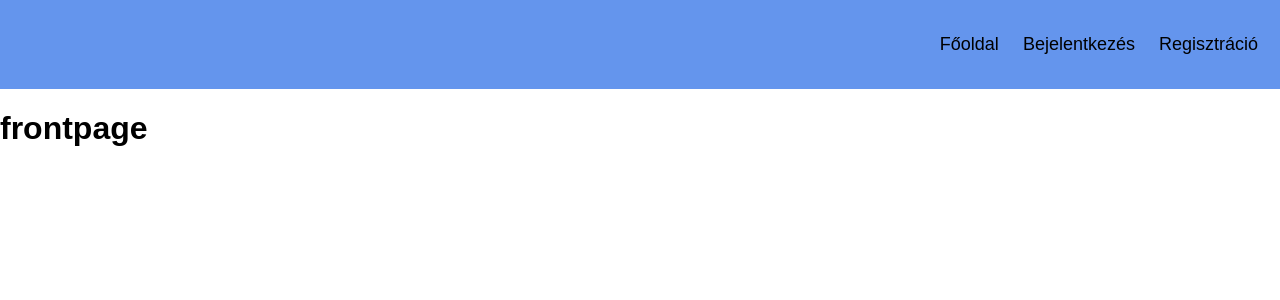
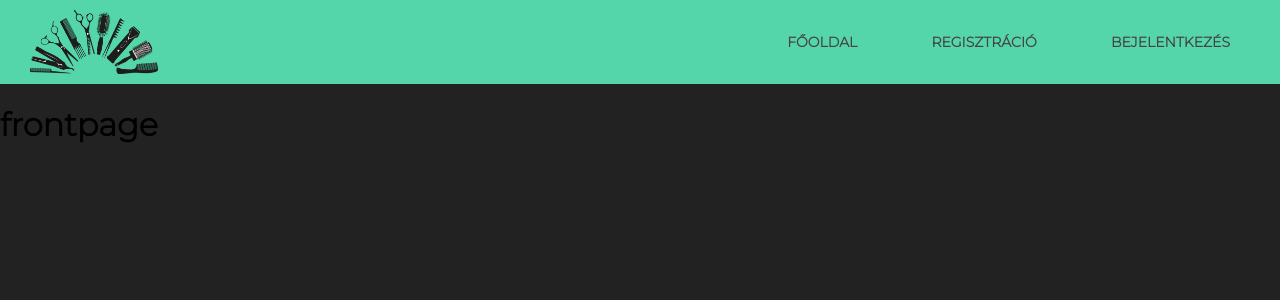
Before and after one commit to Dominikcos7/Online-appointment-booking-site, a PHP site: page / in a window 1280 px wide. Shown: the top 300 px of the page. Run offline with PHP 8.4, Linux system fonts and the light colour scheme.

Commit message:
made header and navbar
added logo to header, redone navbar and added animation to navbar

```diff
--- a/header.php
+++ b/header.php
@@ -8,21 +8,31 @@ session_start();
     <meta charset="UTF-8">
     <meta http-equiv="X-UA-Compatible" content="IE=edge">
     <meta name="viewport" content="width=device-width, initial-scale=1.0">
+    <style>@import url('https://fonts.googleapis.com/css2?family=Montserrat:wght@300&display=swap');</style>
     <link rel="stylesheet" href="style.css">
     <title>Főoldal</title>
 </head>
 <body>
-    <div class="header">
-        <div class="header-right">
-            <a href="index.php">Főoldal</a>
-            <?php
-                if(isset($_SESSION["usersEmail"])){
-                    echo'<a href="profile.php">Profil</a>';
-                    echo'<a href="includes/logout.inc.php">Kijelentkezés</a>';
-                }else{
-                    echo"<a href='login.php'>Bejelentkezés</a>";
-                    echo"<a href='register.php'>Regisztráció</a>";
-                }
-            ?>
+    <header>
+        <div class="container">
+            <img src="img/pngegg (1).png" class="logo">
+
+            <nav>
+                <ul>
+                    <li><a href="index.php">Főoldal</a></li>
+                    <li><?php
+                            if(isset($_SESSION["usersEmail"]))
+                            echo'<a href="profile.php">Profil</a>';
+                            else
+                            echo'<a href="register.php">Regisztráció</a>';
+                    ?></li>
+                    <li><?php
+                            if(isset($_SESSION["usersEmail"]))
+                            echo'<a href="includes/logout.inc.php">Kijelentkezés</a>';
+                            else
+                            echo'<a href="login.php">Bejelentkezés</a>';
+                    ?></li>
+                </ul>
+            </nav>
         </div>
-    </div>
+    </header>
--- a/style.css
+++ b/style.css
@@ -1,54 +1,69 @@
-* {box-sizing: border-box;}
-
-body {
-  margin: 0;
-  font-family: Arial, Helvetica, sans-serif;
+body{
+  font-family: 'Montserrat', sans-serif;
+  background: #222;
+  margin:0;
 }
 
-.header {
-  overflow: hidden;
-  background-color: cornflowerblue;
-  padding: 20px 10px;
+header{
+  background: #55d6aa;
 }
 
-.header a {
-  float: left;
-  color: black;
-  text-align: center;
-  padding: 12px;
-  text-decoration: none;
-  font-size: 18px;
-  line-height: 25px;
-  border-radius: 4px;
+header::after{
+  content: '';
+  display:table;
+  clear:both;
 }
 
-.header a.logo {
-  font-size: 25px;
-  font-weight: bold;
+.logo{
+  width: 128px;
+  height: 64px;
+  float:left;
+  padding: 10px;
+  margin-left: 20px;
 }
 
-.header a:hover {
-  background-color: #ddd;
+nav{
+  float:right;
+}
+
+nav ul{
+  margin:0;
+  padding:0;
+  list-style: none;
+}
+
+nav li{
+  display:inline-block;
+  margin-left: 20px;
+  margin-right: 50px;
+  padding-top: 32px;
+  position: relative;
+}
+
+nav a{
+  color:#444;
+  text-decoration: none;
+  text-transform: uppercase;
+  font-size: 14px;
+  font-weight:bold;
+}
+
+nav a:hover{
   color: black;
 }
 
-.header a.active {
-  background-color: dodgerblue;
-  color: white;
+nav a::before{
+  content: '';
+  display:block;
+  height: 5px;
+  width: 100%;
+  background-color: #444;
+  position: absolute;
+  top: 52px;
+  width:0%;
+  transition: all ease-in-out 250ms;
 }
 
-.header-right {
-  float: right;
+nav a:hover::before{
+  width:100%;
 }
-
-@media screen and (max-width: 720px) {
-  .header a {
-    float: none;
-    display: block;
-    text-align: left;
-  }
-
-  .header-right {
-    float: none;
-  }
-}
```
Also changed, not shown: img/pngegg (1).png (added), img/pngegg.png (added).
